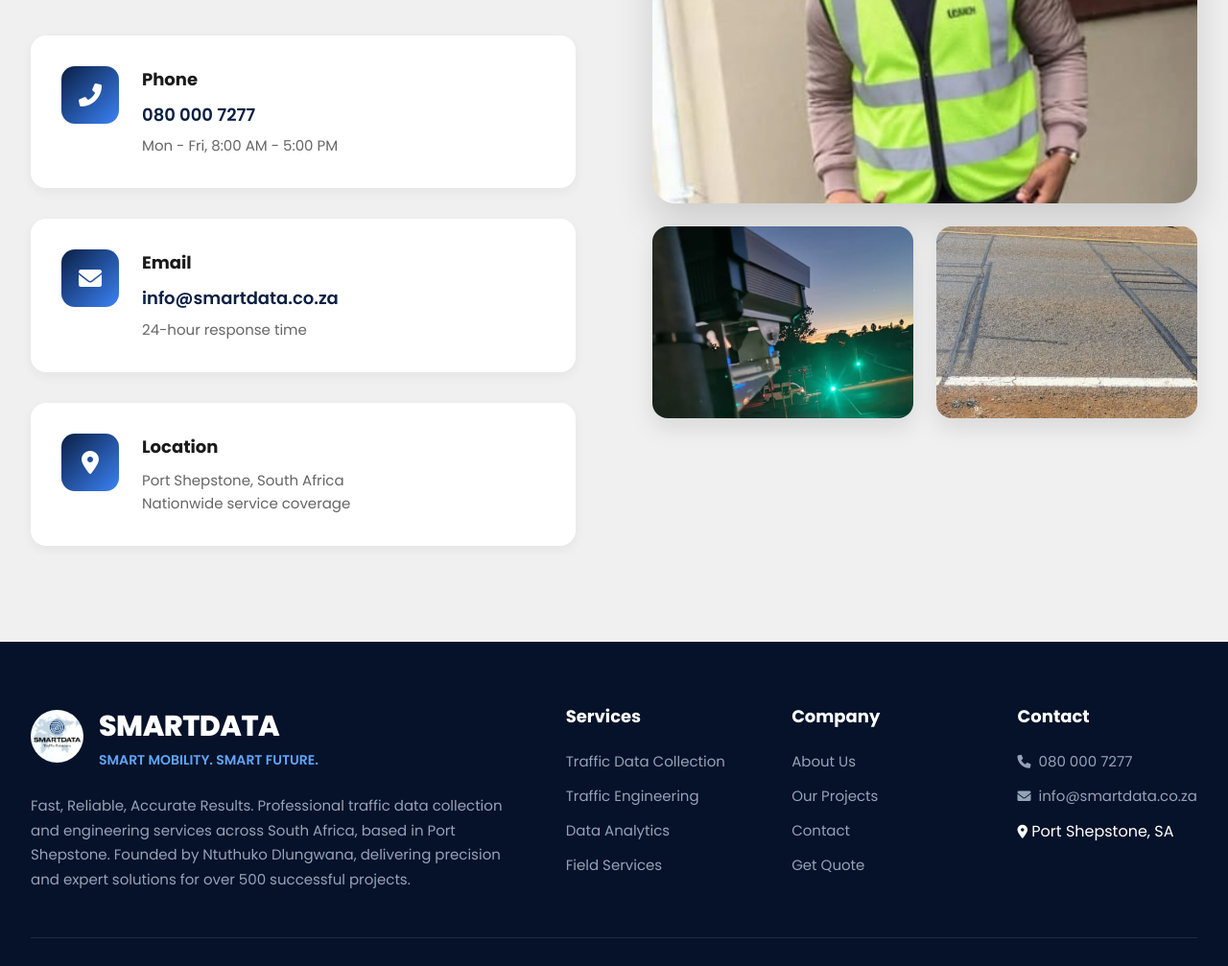
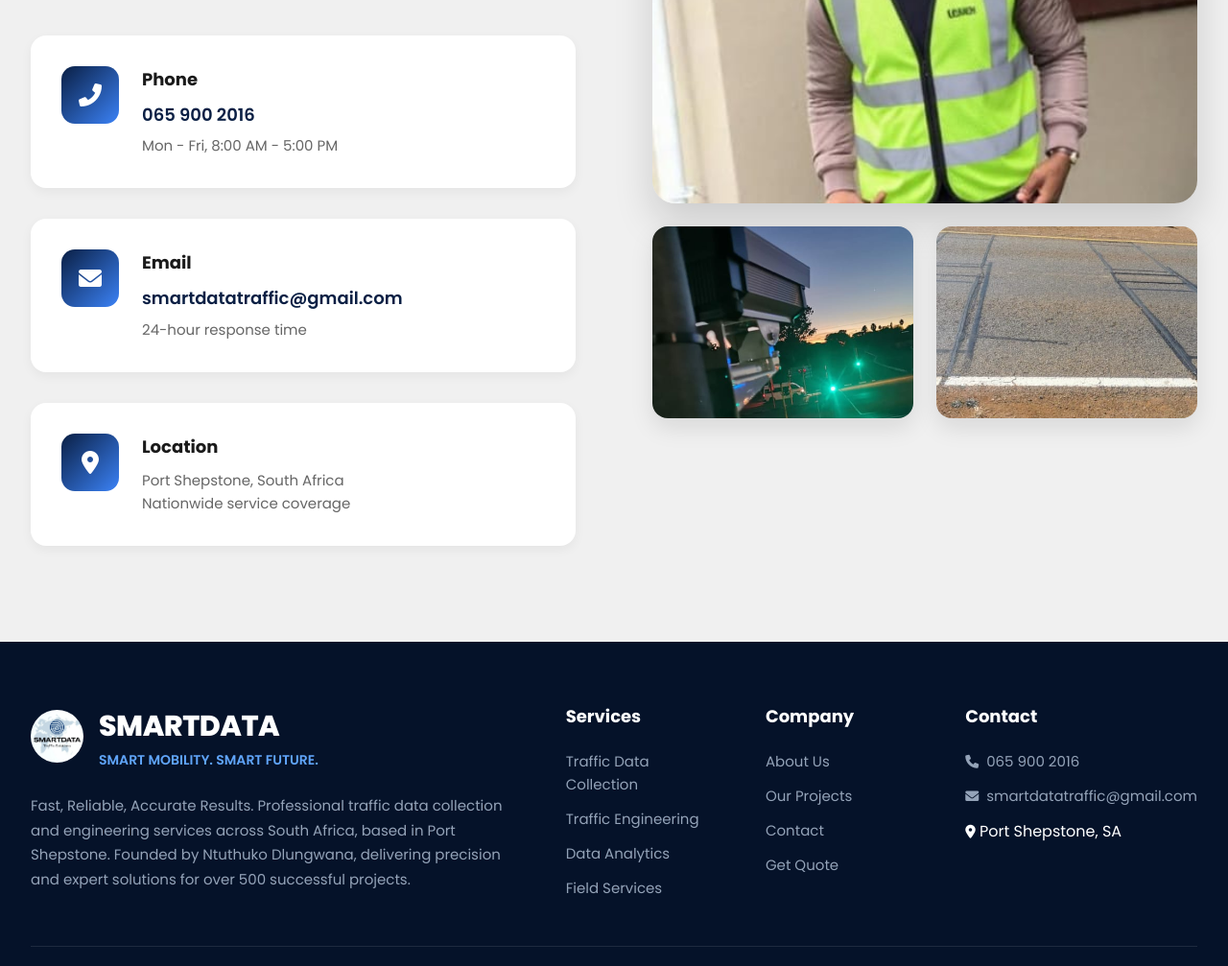
Before and after one commit to Awakenned1/SmartData, a plain HTML site: page index.html in a window 1280 px wide. Shown: the part 10957-11964 px from the top of the page at 96% size. Drawn offline with Linux system fonts and the light colour scheme.

Commit message:
Update contact information in footer and contact section

```diff
--- a/index.html
+++ b/index.html
@@ -595,7 +595,7 @@
                             </div>
                             <div class="method-details">
                                 <h4>Phone</h4>
-                                <a href="tel:0800007277">080 000 7277</a>
+                                <a href="tel:0659002016">065 900 2016</a>
                                 <p>Mon - Fri, 8:00 AM - 5:00 PM</p>
                             </div>
                         </div>
@@ -605,7 +605,7 @@
                             </div>
                             <div class="method-details">
                                 <h4>Email</h4>
-                                <a href="mailto:info@smartdata.co.za">info@smartdata.co.za</a>
+                                <a href="mailto:smartdatatraffic@gmail.com">smartdatatraffic@gmail.com</a>
                                 <p>24-hour response time</p>
                             </div>
                         </div>
@@ -672,8 +672,8 @@
                     <div class="footer-column">
                         <h4>Contact</h4>
                         <ul>
-                            <li><a href="tel:0800007277"><i class="fas fa-phone"></i> 080 000 7277</a></li>
-                            <li><a href="mailto:info@smartdata.co.za"><i class="fas fa-envelope"></i> info@smartdata.co.za</a></li>
+                            <li><a href="tel:0659002016"><i class="fas fa-phone"></i> 065 900 2016</a></li>
+                            <li><a href="mailto:smartdatatraffic@gmail.com"><i class="fas fa-envelope"></i> smartdatatraffic@gmail.com</a></li>
                             <li><i class="fas fa-map-marker-alt"></i> Port Shepstone, SA</li>
                         </ul>
                     </div>
```
